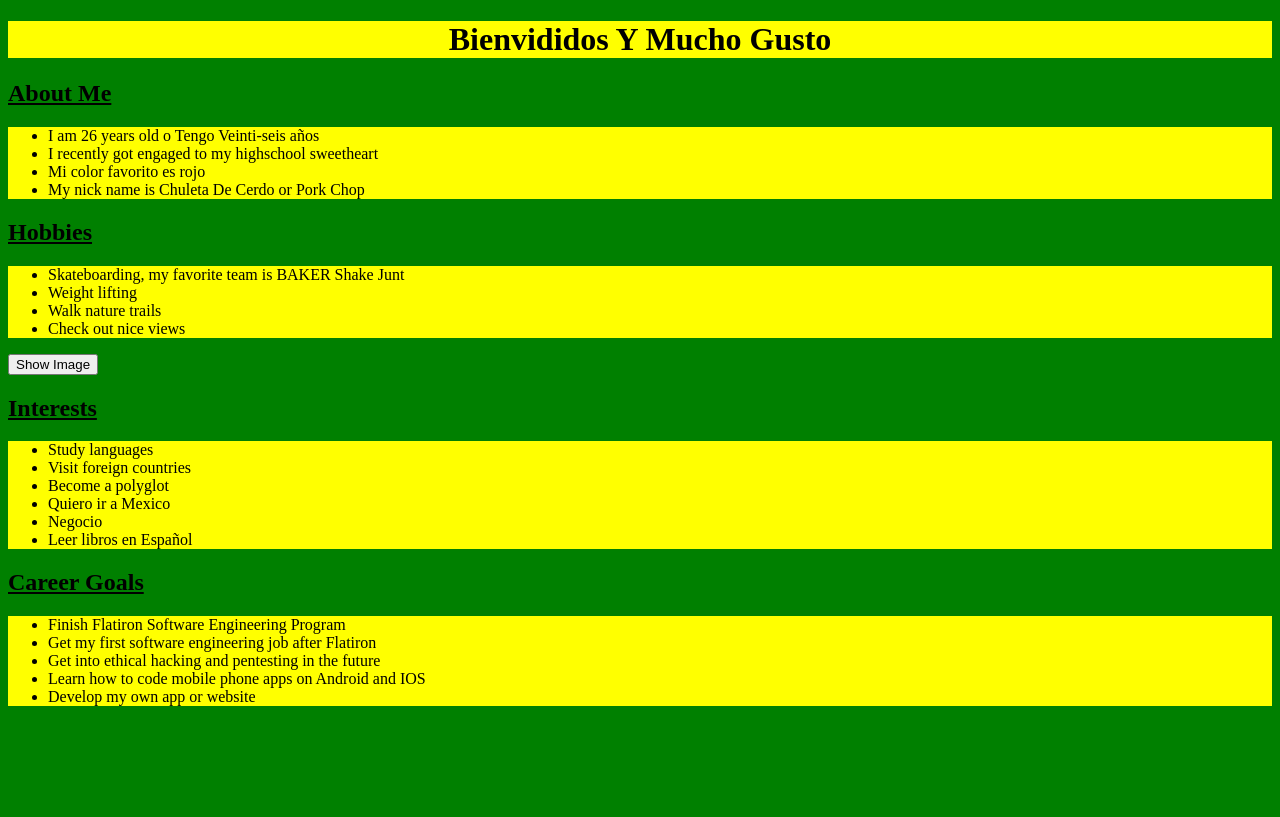
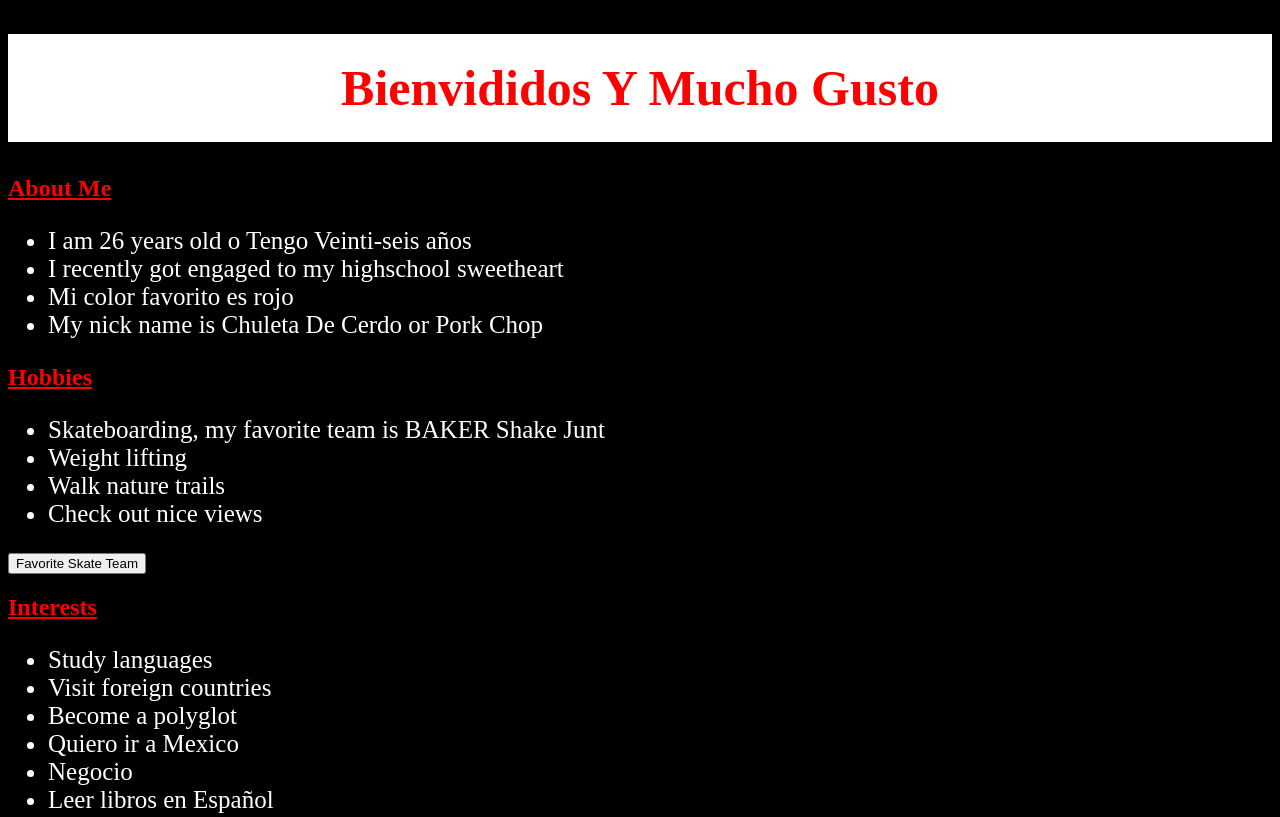
Before and after one commit to Crowikki/my-site-for-flatiron, a plain HTML site: page index.html in a window 1280 px wide. Shown: the top 817 px of the page. Drawn offline with Linux system fonts and the light colour scheme.

Commit message:
Closer to done

```diff
--- a/index.html
+++ b/index.html
@@ -23,7 +23,7 @@
                     <li>Walk nature trails</li>
                     <li>Check out nice views</li>
                 </ul>
-                    <button id="showImageButton">Show Image</button>
+                    <button id="showImageButton">Favorite Skate Team</button>
                         <div id="imageContainer">
                             <img src="https://i.pinimg.com/originals/60/90/08/609008207a927616b1b5bb19c53539c2.jpg" id="displayedImage" alt="BAKER">
                         </div>
--- a/style.css
+++ b/style.css
@@ -1,35 +1,45 @@
 body {
-    background: green;
+    background: black;
 }
 
 h1 {
-    background-color: yellow;
+    background-color: white;
+    padding:25px;
     text-align: center;
+    color: red;
+    font-size:50px
 }
 
 h2 {
     text-decoration: underline;
-
+    background-color: black;
+    color:red;
 }
-
+ul{
+    font-size:25px;
+}
 #imageContainer {
     display: none;
 max-width: min-content;
 }
 
 #aboutMeList {
-    background-color: yellow;
+    background-color:black;
+    color:white;
 
 }
 
 #hobbies {
-    background-color: yellow;
+    background-color: black;
+    color:white;
 }
 
 #interests {
-    background-color: yellow;
+    background-color: black;
+    color: white;
 }
-
+/* color: colorValue; to change font color*/
 #careerGoals {
-    background-color: yellow;
+    background-color: black;
+    color: white;
 }
```
